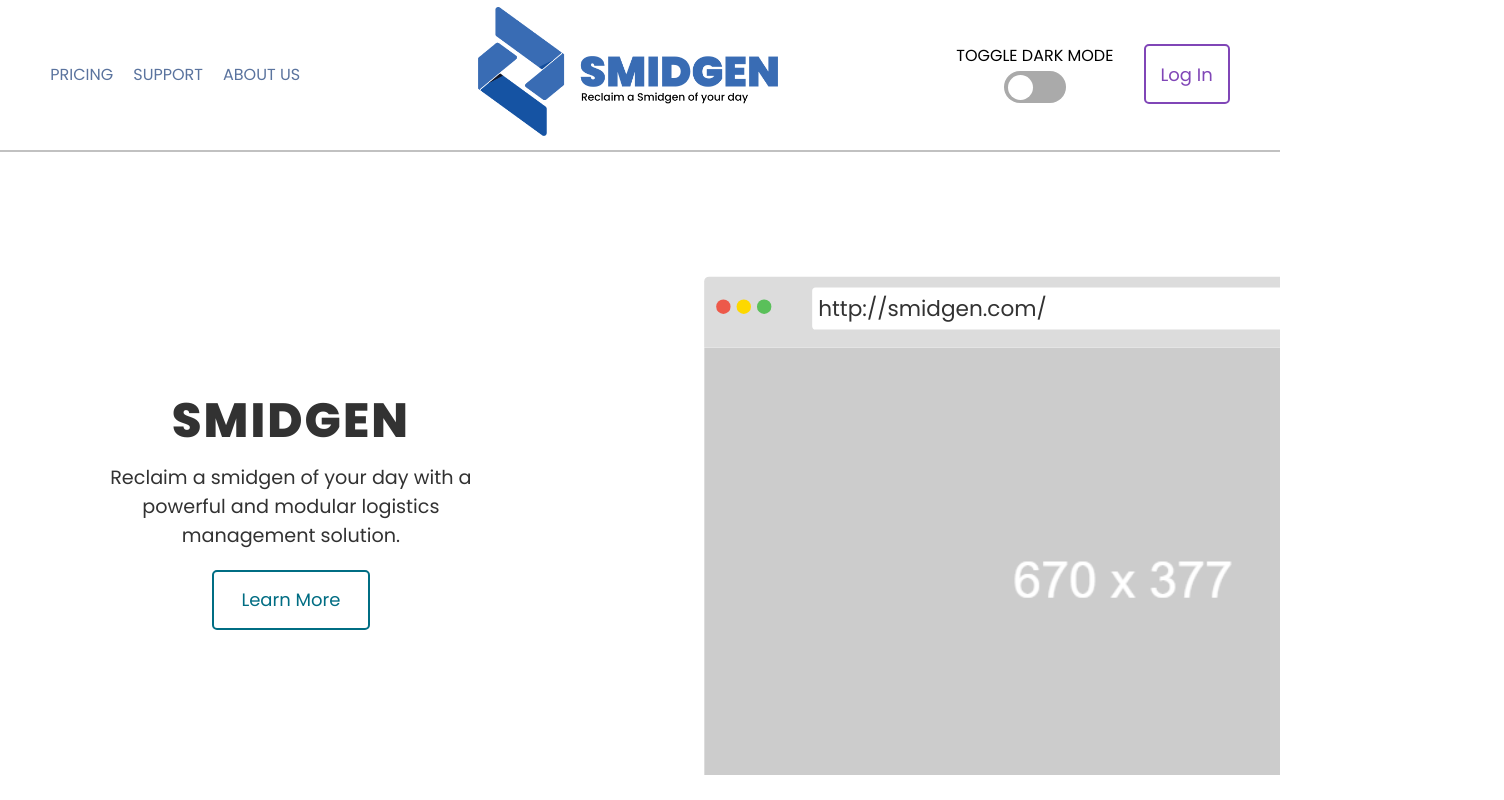
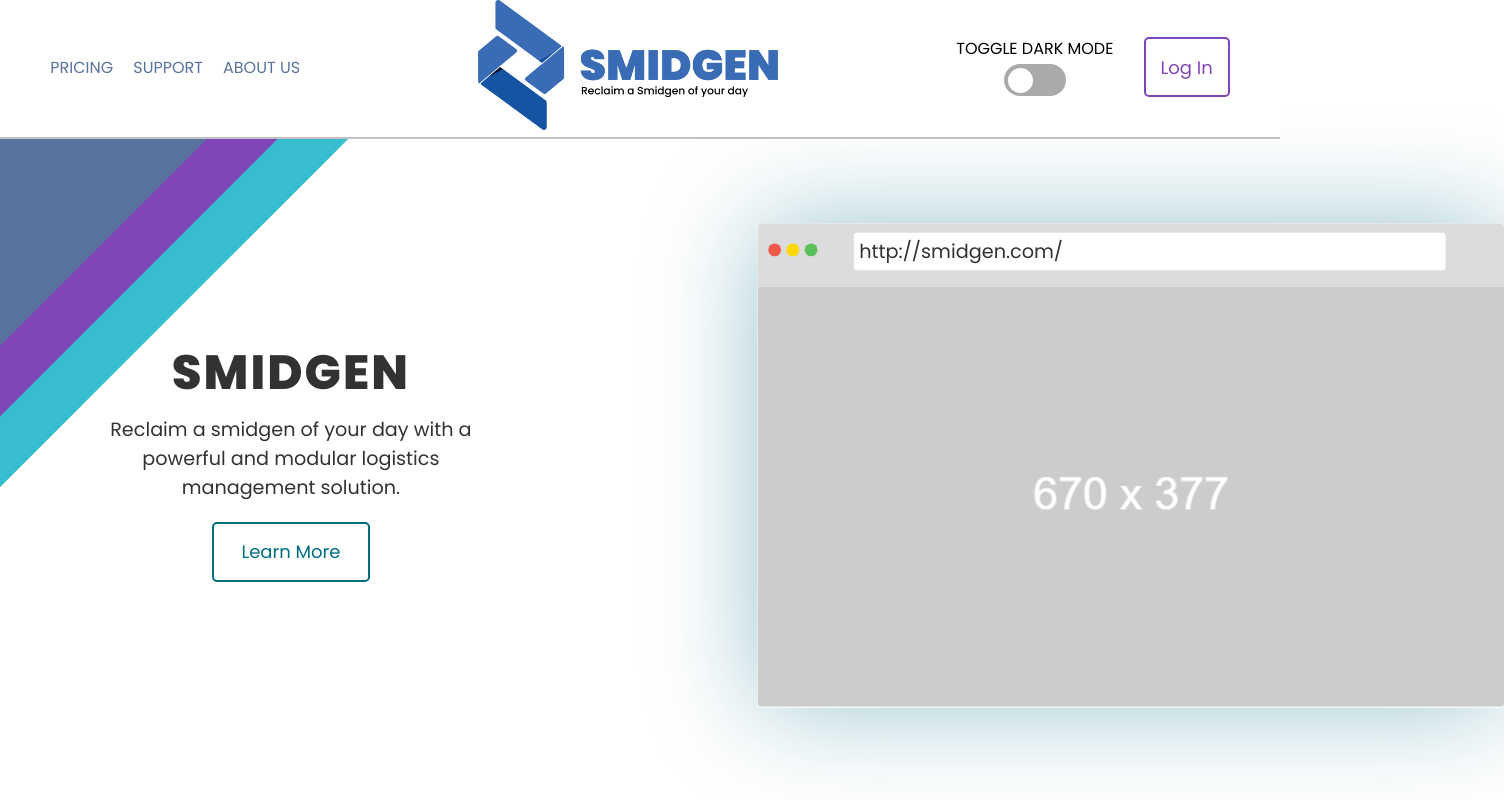
Before and after one commit to Smidgen-Inventory-Management/Landing, a React (Vite) app: page / in a window 1280 px wide. Shown: the top 800 px of the page, 1504 px wide, since content can reach past the window. Built offline with nearby package versions, Linux system fonts and the light colour scheme.

Commit message:
Added design to homepage

```diff
--- a/src/css/footer.css
+++ b/src/css/footer.css
@@ -3,17 +3,16 @@
   flex-wrap: wrap;
   flex-direction: row;
   justify-content: space-around;
-  /* margin: 5ex 0; */
   padding-top: 5ex;
   padding-bottom: 3ex;
   width: 100%;
-  background-color: rgb(var(--smidgen-base-white));
+  background-color: rgb(30, 30, 50);
   border-top: 1px rgb(var(--smidgen-text-color)) solid;
 }
 
 .footer-container p,
 .footer-container h1 {
-  color: rgb(var(--smidgen-base-black));
+  color: rgb(var(--smidgen-base-white));
 }
 
 .footer-left {
@@ -25,7 +24,7 @@
 
 .footer-cta {
   text-align: left;
-  color: rgb(var(--smidgen-base-black));
+  color: rgb(var(--smidgen-base-white));
 }
 
 .subcontainer-left {}
@@ -45,11 +44,17 @@
   padding: 1ch;
 }
 
+.footer-link a {
+  color: rgb(var(--smidgen-base-secondary));
+}
+
 .footer-credits {
-  flex: 1 1 100%;
-  width: 100%;
+  border-top: 2.5px solid rgb(153, 93, 206);
+  margin-top: 20px;
+  padding-top: 15px;
+  width: 63%;
   text-align: center;
-  color: rgb(var(--smidgen-base-black));
+  color: rgb(var(--smidgen-base-white));
 }
 
 @media only screen and (max-width: 1000px) {
--- a/src/css/forms.css
+++ b/src/css/forms.css
@@ -3,22 +3,23 @@
   flex-direction: column;
   justify-content: center;
   align-items: center;
-  padding: 20px 0;
+  padding: 40px 0;
 }
 
 .login-button-container .text-input-container {
   width: 100%;
 }
 
-.contact-header{
+.contact-header {
   margin-top: 5ex;
   margin-bottom: 3ex;
 }
-.contact-header *{
+
+.contact-header * {
   padding-bottom: 1ex !important;
 }
 
-.contact-form{
+.contact-form {
   display: flex;
   flex-direction: column;
   justify-content: center;
@@ -27,7 +28,7 @@
   margin: auto;
 }
 
-.user-contact{
+.user-contact {
   display: flex;
   flex-direction: column;
   gap: 5ex;
@@ -35,18 +36,18 @@
   justify-content: space-between;
 }
 
-.user-comments{
+.user-comments {
   max-width: unset;
   display: flex;
   flex-direction: column;
 }
 
-.user-comments textarea{
+.user-comments textarea {
   position: relative;
   box-sizing: border-box;
   min-width: 100%;
 }
 
-.contact-submit{
+.contact-submit {
   width: 10ch;
 }
--- a/src/css/global.css
+++ b/src/css/global.css
@@ -61,6 +61,7 @@ html {
 body {
   height: 100%;
   background-color: rgb(var(--smidgen-background-color));
+  overflow-x: hidden !important;
 }
 
 h1 {
--- a/src/css/hero.css
+++ b/src/css/hero.css
@@ -12,9 +12,12 @@
 }
 
 .grid-right {
-  z-index: 10;
+  white-space: nowrap;
   overflow: hidden;
-  white-space: nowrap;
+  border-radius: 4px;
+  box-shadow: 0px 0px 100px 0px rgba(var(--smidgen-base-tertiary), 0.85);
+  animation: boxShadowFade 3s ease-in-out infinite alternate;
+  transform: translateX(200px) scale(1.07);
 }
 
 .hero-header {
@@ -36,22 +39,24 @@
   flex-basis: 0;
 }
 
-.browser-container {
-  margin-top: 10%;
-  max-height: 670px;
-  transform: translateX(15vmax) scale(1.2);
-}
-
 @media only screen and (max-width: 768px) {
   .hero {
     display: flex;
     flex-direction: column;
   }
 
-  .browser-container {
-    width: 80%;
-    margin: auto;
-    margin-top: 10%;
-    transform: scale(1);
+  .grid-right {
+    transform: translateX(0px) scale(0.8);
+  }
+
+}
+
+@keyframes boxShadowFade {
+  0% {
+    box-shadow: 0px 0px 100px 0px rgba(var(--smidgen-base-tertiary), 0.4);
+  }
+
+  100% {
+    box-shadow: 0px 0px 100px 0px rgba(var(--smidgen-base-tertiary), 0.85);
   }
 }
--- a/src/css/home.css
+++ b/src/css/home.css
@@ -10,6 +10,49 @@
   gap: 20ch;
 }
 
+
+.squares-container {
+  --offset: 50px;
+  position: absolute;
+  top: -100px;
+  left: -130px;
+  width: 1000px;
+  height: 1000px;
+  transform: rotateZ(45deg);
+}
+
+.square-1,
+.square-2,
+.square-3 {
+  position: absolute;
+  width: 200px;
+  height: 100px;
+}
+
+.square-1 {
+  z-index: 3;
+  height: 100%;
+  background-color: rgb(var(--smidgen-base-primary));
+  animation: square-1-slide 2s ease;
+}
+
+.square-2 {
+  z-index: 2;
+  height: 100%;
+  transform: translateX(var(--offset));
+  background-color: rgb(var(--smidgen-base-secondary));
+  animation: square-2-slide 2s ease;
+}
+
+.square-3 {
+  z-index: 1;
+  height: 100%;
+  transform: translateX(calc(var(--offset) * 2));
+  background-color: rgb(55, 189, 208);
+  animation: square-3-slide 2s ease;
+}
+
+
 @media only screen and (max-width: 768px) {
   .call-to-action {
     flex-direction: column;
@@ -17,3 +60,33 @@
     align-items: center;
   }
 }
+
+@keyframes square-1-slide {
+  0% {
+    transform: translateX(-200px);
+  }
+
+  100% {
+    transform: translateX(0);
+  }
+}
+
+@keyframes square-2-slide {
+  0% {
+    transform: translateX(-225px);
+  }
+
+  100% {
+    transform: translateX(var(--offset));
+  }
+}
+
+@keyframes square-3-slide {
+  0% {
+    transform: translateX(-250px);
+  }
+
+  100% {
+    transform: translateX(calc(var(--offset) * 2));
+  }
+}
--- a/src/css/modal.css
+++ b/src/css/modal.css
@@ -22,14 +22,14 @@
   left: 50%;
   width: 75%;
   padding: 2em;
+  border-radius: 7px;
   background-color: rgb(var(--smidgen-modal-background-color));
-  border-radius: 7px;
   transform: translateX(-50%) translateY(-50%);
 }
 
 .modal-close-button {
   position: absolute;
-  top: 15px;
+  top: 0;
   right: 15px;
   font-size: 1.5em;
   font-weight: 600;
--- a/src/css/navbar.css
+++ b/src/css/navbar.css
@@ -6,13 +6,12 @@ header {
 }
 
 .header-container {
-  background-color: rgb(var(--smidgen-base-white));
   display: flex;
-  min-height: 150px;
   justify-content: space-between;
   align-items: center;
   text-transform: uppercase;
   border-bottom: 2px solid rgba(var(--smidgen-base-black), 0.3);
+  background-color: rgb(var(--smidgen-base-white));
   padding: 0 5ch;
 }
 
@@ -96,6 +95,7 @@ header {
   .header-container {
     padding-bottom: 3ex;
   }
+
   .header-links {
     display: flex;
     flex-direction: column;
--- a/src/pages/Home.tsx
+++ b/src/pages/Home.tsx
@@ -5,12 +5,16 @@ import { useNavigate } from 'react-router-dom';
 import '../css/hero.css';
 import '../css/home.css';
 
-
 const Home = () => {
   const navigate = useNavigate();
 
   return (
     <div className="home-container">
+      <div className="squares-container" aria-hidden>
+        <div className="square-1"></div>
+        <div className="square-2"></div>
+        <div className="square-3"></div>
+      </div>
       <section>
         <div className="hero">
           <div className="grid-left">
```
Lines whose indentation alone changed are shown as unchanged.
